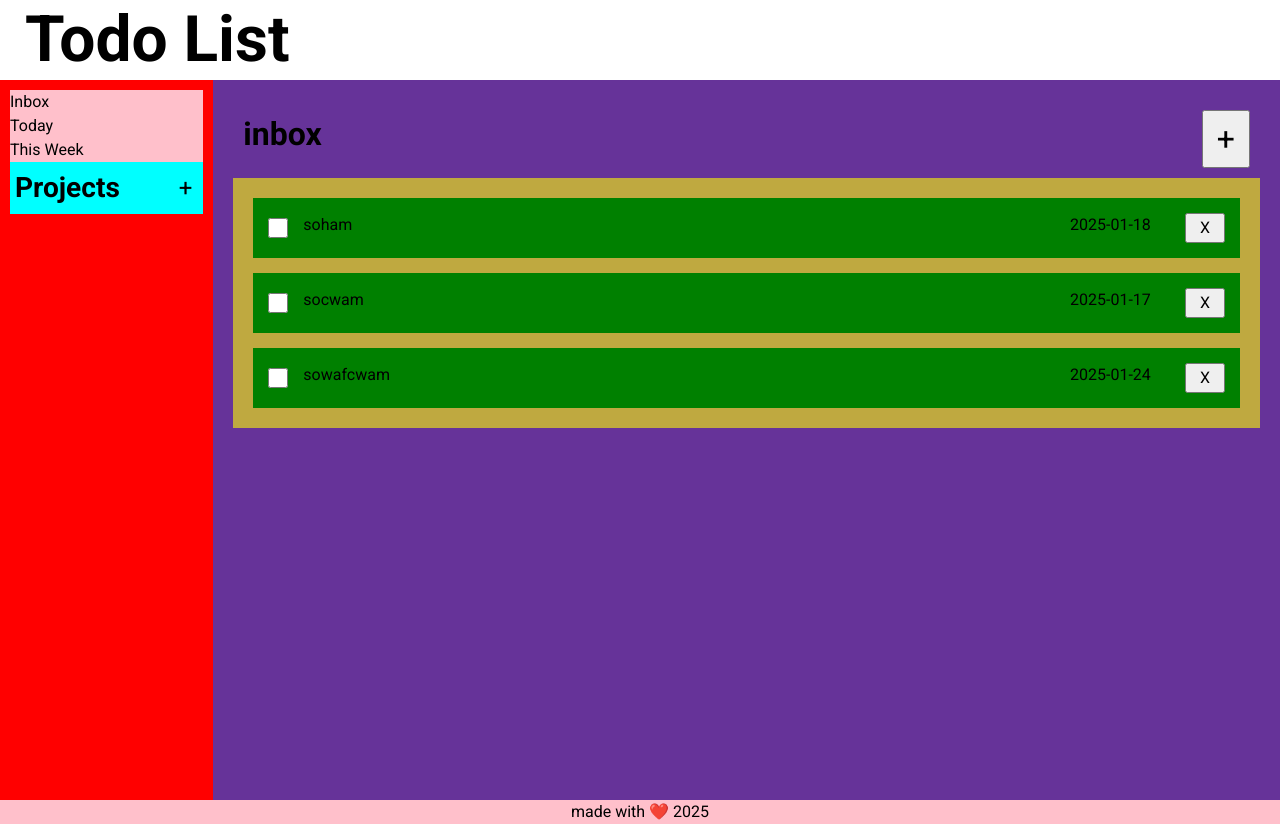
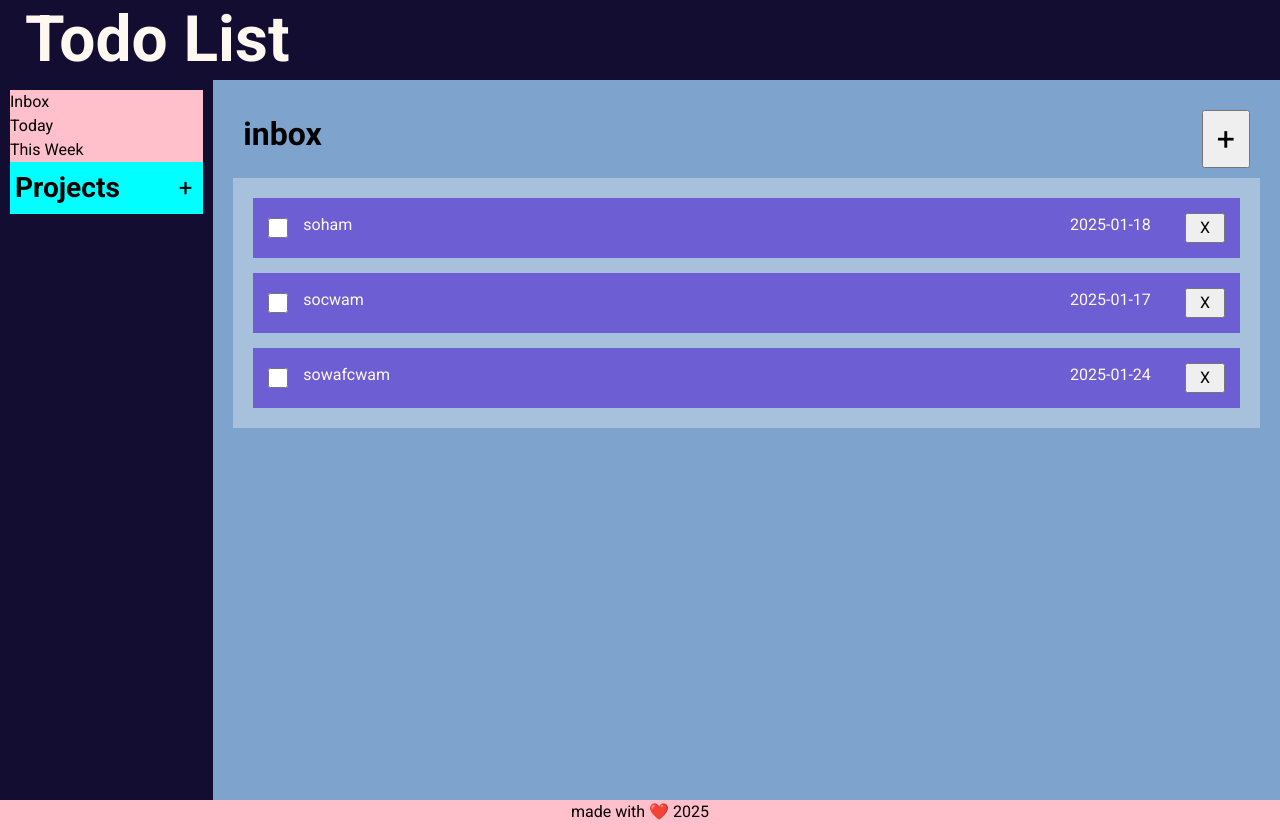
Before and after one commit to Soham-Powar/Todo-List, a website built with webpack: page src/template.html in a window 1280 px wide. Built offline with nearby package versions, Linux system fonts and the light colour scheme.

Commit message:
Change color theme of the project.

```diff
--- a/src/dom/dom.css
+++ b/src/dom/dom.css
@@ -9,10 +9,12 @@ header {
 	padding-left: 25px;
 	display: flex;
 	align-items: center;
+	background-color: #120D31;
+	color: #fff8f0;
 }
 
 .menu {
-	background-color: red;
+	background-color: #120D31;
 	padding: 10px;
 }
 
@@ -37,7 +39,7 @@ header {
 }
 
 .main-container {
-	background-color: rebeccapurple;
+	background-color: #7EA3CC;
 }
 
 form {
@@ -65,7 +67,8 @@ form {
 }
 
 .todo {
-	background-color: green;
+	background-color: #6E5ED4;
+	color: #fff8f0;
 	display: grid;
 	grid-template-columns: 20px 1fr 100px 40px;
 	gap: 15px;
@@ -73,7 +76,7 @@ form {
 }
 
 .todo-container {
-	background-color: rgba(255, 255, 0, 0.582);
+	background-color: #A7C0DC;
 	display: flex;
 	flex-direction: column;
 	padding: 20px;
```
